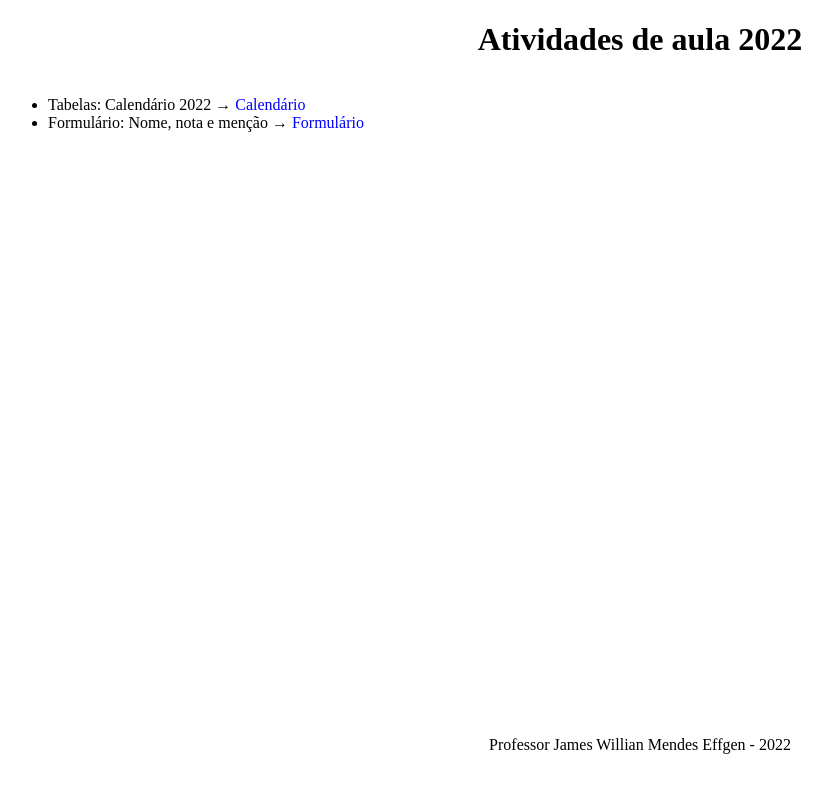
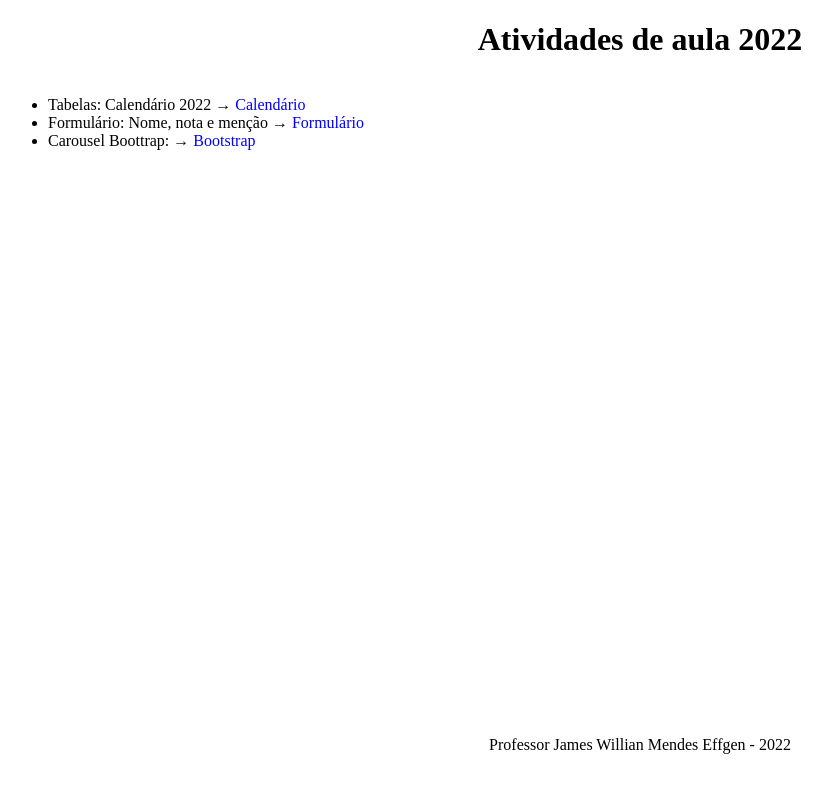
Before and after one commit to professorjameswillian/webI, a plain HTML site: page index.html in a window 1280 px wide. Shown: the whole page, without its empty margins (0-832 px from the left). Drawn offline with Linux system fonts and the light colour scheme.

Commit message:
Update index.html

```diff
--- a/index.html
+++ b/index.html
@@ -49,6 +49,7 @@
             <ul>
                 <li> Tabelas: Calendário 2022 &rarr; <a href="atividadecaledario.html" target="_self">Calendário</a></li>
                 <li> Formulário: Nome, nota e menção &rarr; <a href="nomenota.html" target="_self">Formulário</a></li>
+                <li> Carousel Boottrap: &rarr; <a href="nomenota.html" target="_self">Bootstrap</a></li>
             </ul>
 
     </main>
```
